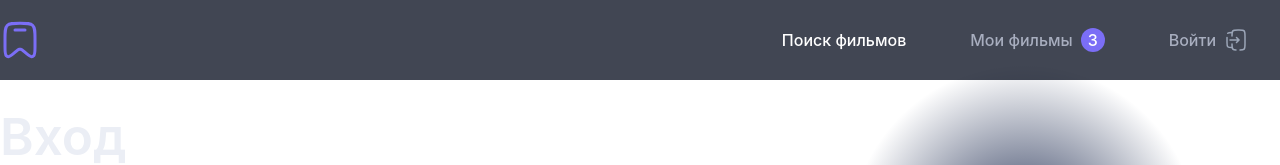
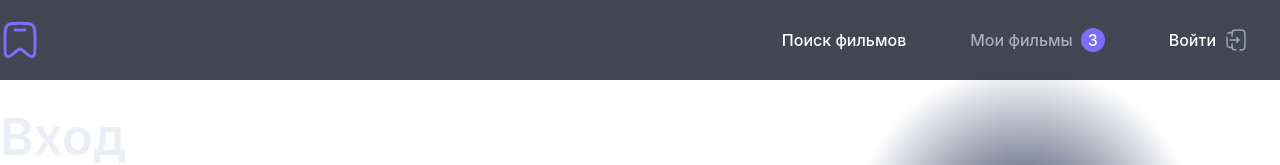
Before and after one commit to NicaZadirieva/react_redux_course, a React (Vite) app in the folder search-films/: page / in a window 1280 px wide. Shown: the top 165 px of the page. Built offline with nearby package versions, Linux system fonts and the light colour scheme.

Commit message:
feat(LoginPage): impl for login/logout

```diff
--- a/search-films/src/components/Input/index.jsx
+++ b/search-films/src/components/Input/index.jsx
@@ -14,7 +14,7 @@ import styles from './index.module.css';
  * Util Input component
  * @param {string} placeholder - input's placeholder
  * @param {string} position - (optional, byDefault='vertical') vertical/horizontal
- * @param {requestCallback} onInput - callback to do request after submit
+ * @param {requestCallback} onSubmit - callback to do request after submit
  * @param {string} inputActionName - action name to display on button search
  * @param {boolean} hasIcon (optional, byDefault=false) - display icon
  * @param {string} iconClassName additional CSS class for icon (used for setting icon image)
@@ -32,9 +32,7 @@ const Input = forwardRef(function Input({className, inputActionName, iconClassNa
 
 	const onSubmit = (e) => {
 		e.preventDefault();
-		const formData = new FormData(e.target);
-		const formProps = Object.fromEntries(formData);
-		props.onInput(formProps);
+		props.onSubmit(inputValue);
 	};
 
 	return (
--- a/search-films/src/components/Menu/index.jsx
+++ b/search-films/src/components/Menu/index.jsx
@@ -3,12 +3,13 @@ import MenuIconBuilder from '../shared/MenuIconBuider';
 import styles from './index.module.css';
 /**
  * Util Menu component
- * @params isAuthenticated (optional, byDefault=false) authenticated user or not
- * @params userName (optional, byDefault=null) name of the user
+ * @param {boolean}  (optional, byDefault=false) authenticated user or not
+ * @param {string} userName (optional, byDefault=null) name of the user
+ * @param {callback} logout (optional, byDefault=null) can be used to log out
  * @returns {component} Menu
  *
 */
-function Menu({isAuthenticated=false, userName=null}) {
+function Menu({isAuthenticated=false, userName=null, logout=null}) {
 
 	const authMenu = (
 		<>
@@ -31,8 +32,7 @@ function Menu({isAuthenticated=false, userName=null}) {
 			/>
 			<LinkedMenuItem
 				text="Выйти"
-				linkUrl="https://www.google.com"
-				onClick={(event) => console.log(event)}
+				onClick={logout}
 			/>
 		</>
 	);
@@ -51,7 +51,7 @@ function Menu({isAuthenticated=false, userName=null}) {
 			/>
 			<LinkedMenuItem
 				text="Войти"
-				linkUrl="https://www.google.com"
+				canChoose={false}
 				icon={MenuIconBuilder.buildExitIcon()}
 				onClick={(event) => console.log(event)}
 			/>
--- a/search-films/src/hooks/index.js
+++ b/search-films/src/hooks/index.js
@@ -1 +1 @@
-export { useLocalStorage as default } from './useLocalStorage.hook';
+export { default as useLocalStorage } from './useLocalStorage.hook';
--- a/search-films/src/hooks/useLocalStorage.hook.js
+++ b/search-films/src/hooks/useLocalStorage.hook.js
@@ -1,6 +1,6 @@
 import { useEffect, useState } from 'react';
 
-export function useLocalStorage (profileKey) {
+function useLocalStorage(profileKey) {
 	const [profile, setProfile] = useState(null);
 
 	useEffect(() => {
@@ -41,3 +41,5 @@ export function useLocalStorage (profileKey) {
 
 	return [saveAuthUser, logout];
 }
+
+export default useLocalStorage;
--- a/search-films/src/layouts/Header/index.jsx
+++ b/search-films/src/layouts/Header/index.jsx
@@ -5,15 +5,16 @@ import styles from './index.module.css';
  * Layout Header component
  * @param {boolean} isAuthenticated - authenticated user or not
  * @param {string} userName - (byDefault=null) name of the user
+ * @param {callback} logout - (byDefault=null) can be used to log out
  * @returns {component} Header
  *
 */
-function Header({isAuthenticated=false, userName=null}) {
+function Header({isAuthenticated=false, userName=null, logout=null}) {
 	return (
 		<header className={styles.header}>
 			<div className={cs(styles['header-content'], 'restrict-content-size')}>
 				<Logo/>
-				<Menu isAuthenticated={isAuthenticated} userName={userName}/>
+				<Menu isAuthenticated={isAuthenticated} userName={userName} logout={logout}/>
 			</div>
 		</header>
 	);
--- a/search-films/src/pages/LoginPage/index.jsx
+++ b/search-films/src/pages/LoginPage/index.jsx
@@ -1,18 +1,42 @@
-import { useState } from 'react';
+import { useRef, useState } from 'react';
 import { Input, Title } from '../../components';
+import { useLocalStorage } from '../../hooks';
 import { Content, Header } from '../../layouts';
+
 function LoginPage() {
 	const [userName, setUserName] = useState(null);
 	const [isAuthenticated, setIsAuthenticated] = useState(false);
+	const [saveAuthUser, logout] = useLocalStorage('users');
+	const inputRef = useRef();
+
+	const onSubmit = (text) => {
+		// if text is not empty set isAuthenticated to true
+		if(text.trim().length > 0) {
+			setIsAuthenticated(true);
+			setUserName(text);
+			saveAuthUser(text);
+		} else {
+			inputRef.current.focus();
+			alert('Пожалуйста, введите имя');
+			console.log('Invalid user name');
+		}
+	};
+
+	const logoutHandler = () => {
+		setIsAuthenticated(false);
+		logout();
+	};
+
 	return (
 		<>
-			<Header isAuthenticated={isAuthenticated} userName={userName} />
+			<Header isAuthenticated={isAuthenticated} userName={userName} logout={logoutHandler}/>
 			<Content>
 				<Title text='Вход'/>
 				<Input
 					position="horizontal"
 					placeholder="Ваше имя"
-					onInput={(requestBody) => {setUserName(requestBody.textToAction)}}
+					onSubmit={onSubmit}
+					ref={inputRef}
 					inputActionName="Войти в профиль"
 				/>
 			</Content>
```
Also changed, not shown: 1 other file (tests, documents, lock files or other folders).
